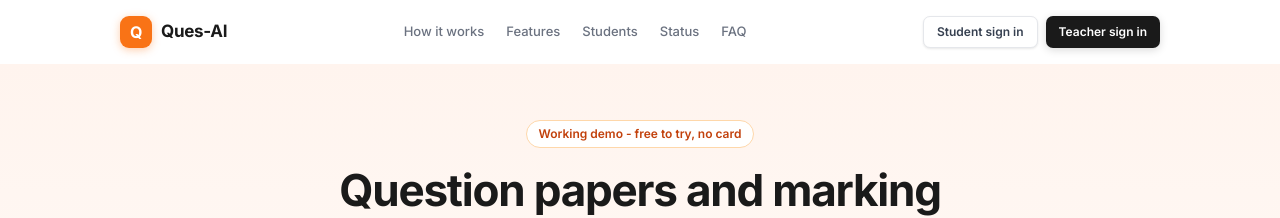
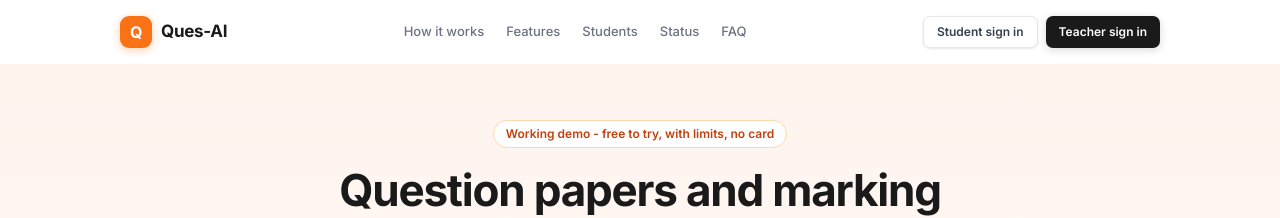
Before and after one commit to imranrkhan13/vedai, a Next.js app in the folder frontend/: page / in a window 1280 px wide. Shown: the top 218 px of the page. Built offline with nearby package versions, Linux system fonts and the light colour scheme.

Commit message:
Landing copy: demo data only, free-tier limits
Updated FAQ responses and demo usage notes for clarity.

```diff
--- a/frontend/app/page.tsx
+++ b/frontend/app/page.tsx
@@ -36,8 +36,8 @@ const NOT = [
 const FAQ = [
   { q: 'Does the AI mark my students\u2019 work?', a: 'No. Teachers enter every mark by hand. There is a demo of AI scoring that uses made-up sample answers only, and it is not available for real students.' },
   { q: 'Are student answers sent to an AI service?', a: 'No. Typed answers are stored in the app for the teacher to review and are not sent to any AI service.' },
-  { q: 'Can I use it with a real class?', a: 'Not yet for real student data. The app is a working demo and has not been security audited. Use made-up or consented pilot data only until data storage and deletion rules are settled.' },
-  { q: 'What does it cost?', a: 'It is free to use right now and asks for no card.' },
+  { q: 'Can I use it with a real class?', a: 'Not yet. Do not enter real student data. The app is a working demo and has not been security audited. Use made-up demo data only until student-data storage, retention and privacy rules are settled.' },
+  { q: 'What does it cost?', a: 'It is free to try right now and asks for no card. It runs on free AI models with limits: up to 10 paper requests per hour, and generation can be slow or pause when the free daily allowance runs out. Free access is not guaranteed to last.' },
   { q: 'How do students sign in?', a: 'Students open the student page and enter the ID and access code you gave them. Teachers pass codes on themselves, and a lost code can be replaced.' },
 ];
 
@@ -110,7 +110,7 @@ export default function Landing() {
 
       <section className="lp-hero">
         <div className="lp-wrap">
-          <span className="lp-pill">Working demo - free to try, no card</span>
+          <span className="lp-pill">Working demo - free to try, with limits, no card</span>
           <h1 className="lp-h1">Question papers and marking guides, drafted from your own notes</h1>
           <p className="lp-sub">Ques-AI helps teachers draft a paper, an answer key and a marking guide in minutes. You check and edit everything. Students submit typed answers and you mark them yourself.</p>
           <div className="lp-cta">
@@ -191,7 +191,7 @@ export default function Landing() {
       </section>
 
       <footer className="lp-wrap lp-foot">
-        <p>Ques-AI is a demo and has not been security audited. AI drafts can contain mistakes: teachers must check papers and marks. Use made-up or consented pilot data only.</p>
+        <p>Ques-AI is a demo and has not been security audited. AI drafts can contain mistakes: teachers must check papers and marks. Use made-up demo data only until student-data rules are settled.</p>
       </footer>
     </div>
   );
```
